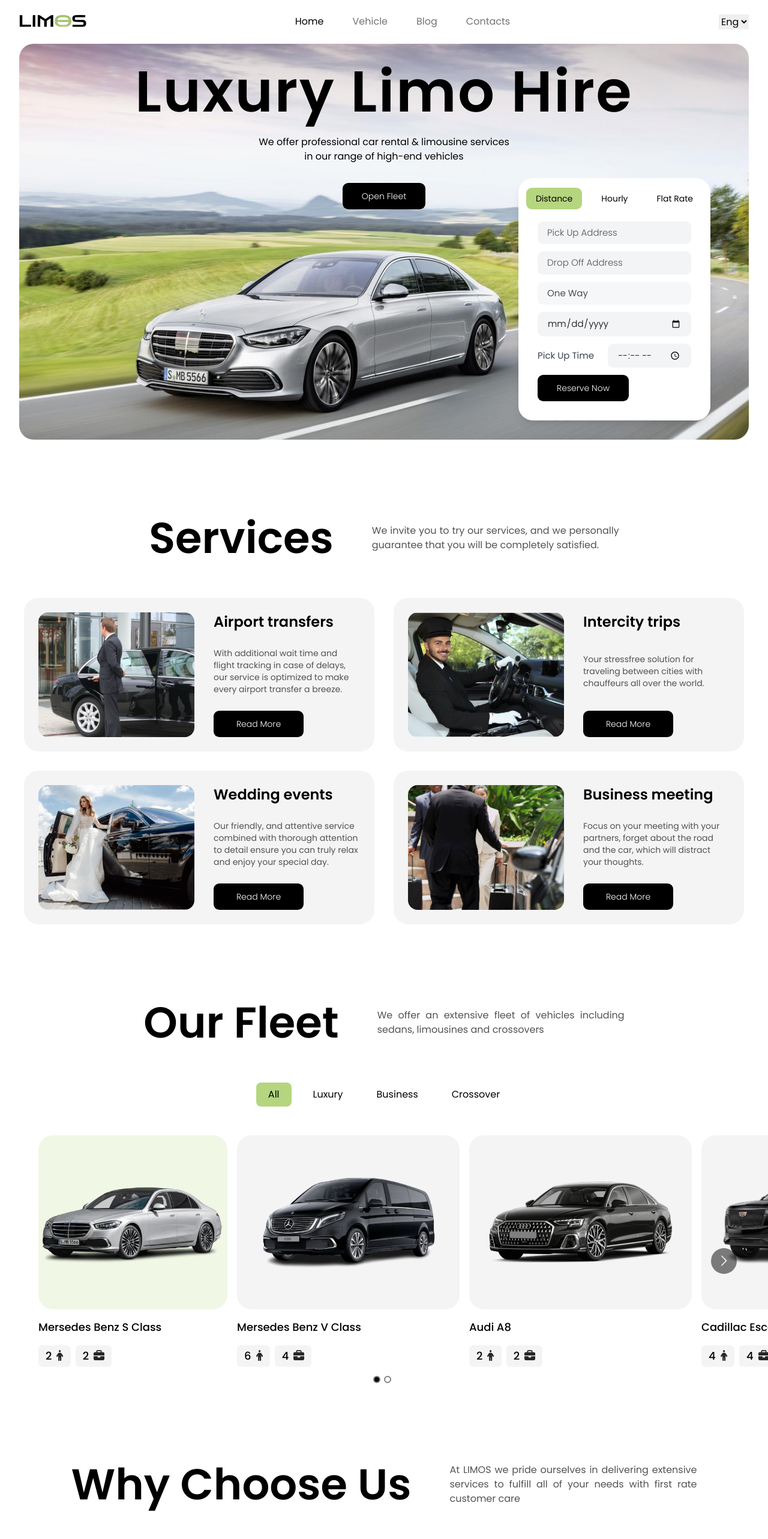
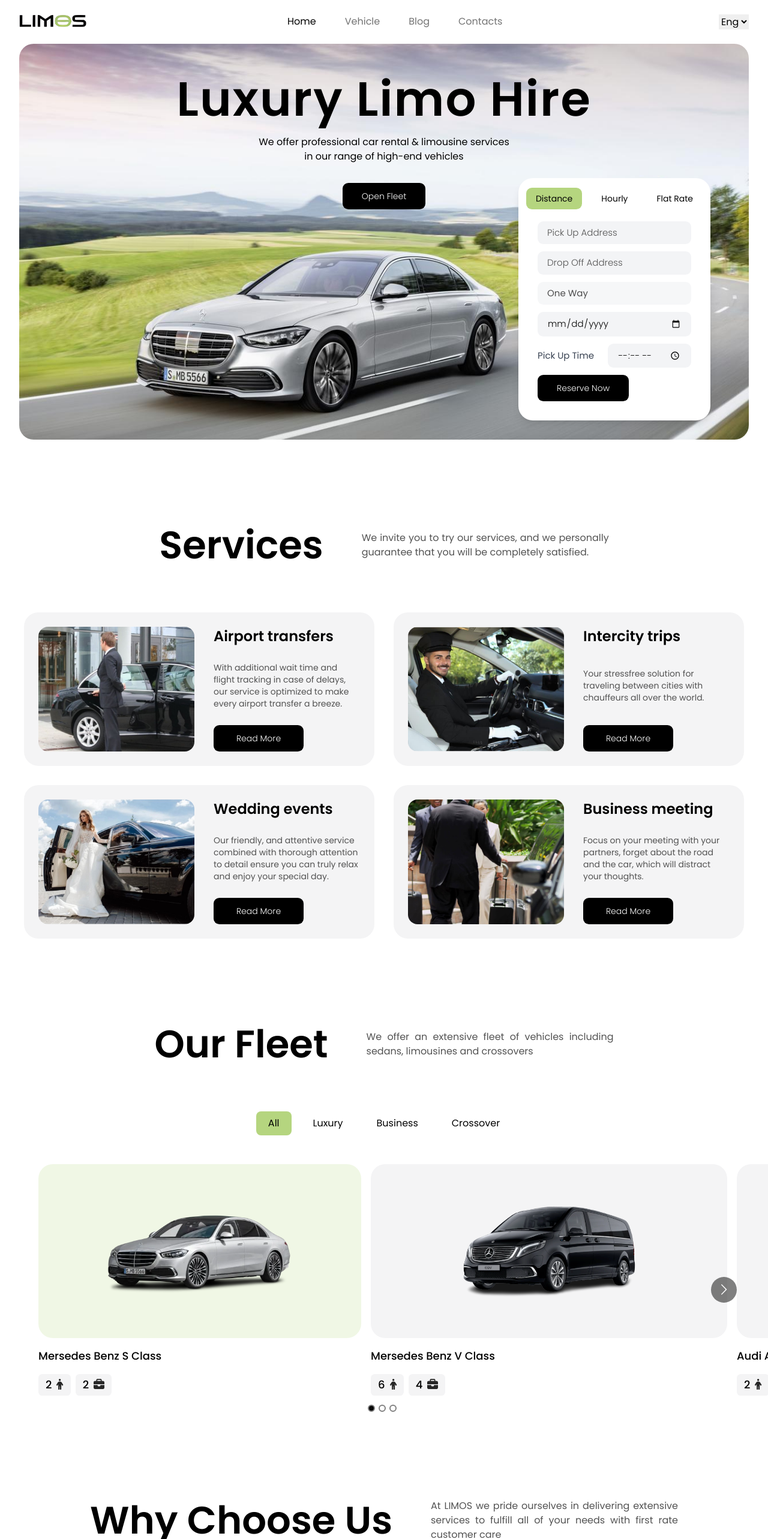
Before and after one commit to Asfer-dev/limos-rental-site, a React (Vite) app: page / in a window 1280 px wide. Shown: the top 2566 px of the page at 60% size. Built offline with nearby package versions, Linux system fonts and the light colour scheme.

Commit message:
made the mobile nav, fixed the heading font sizes, made the design responsive on all screens

```diff
--- a/src/components/BannerSection/BannerSection.jsx
+++ b/src/components/BannerSection/BannerSection.jsx
@@ -6,7 +6,7 @@
       <h1 className="text-5xl md:text-8xl font-semibold pt-8 tracking-wide">
         Luxury Limo Hire
       </h1>
-      <p className="md:w-[42ch] mx-auto mt-6 mb-8">
+      <p className="md:w-[42ch] mx-auto mb-8">
         We offer professional car rental & limousine services in our range of
         high-end vehicles
       </p>
--- a/src/components/FeaturedSection/FeaturedSection.jsx
+++ b/src/components/FeaturedSection/FeaturedSection.jsx
@@ -23,8 +23,8 @@
         renting a limousine
       </p>
       <div className="p-12 bg-zinc-200 rounded-[1.5rem] relative">
-        <h2 className="text-5xl mb-8 mt-24 md:mt-0">Cadillac Escalade</h2>
-        <ul className="feature-list text-sm text-neutral-600 grid gap-1 grid-cols-2 md:w-5/12 mb-8">
+        <h2 className="text-5xl mb-8 mt-24 sm:mt-0">Cadillac Escalade</h2>
+        <ul className="feature-list text-sm text-neutral-600 grid gap-1 md:grid-cols-2 md:w-6/12 mb-8">
           <FeatureItem text="For upto 8 passengers" />
           <FeatureItem text="Tinted Windows" />
           <FeatureItem text="Incredible Sound System" />
@@ -36,7 +36,7 @@
         </ul>
         <Button>Reserve Now</Button>
         <img
-          className="w-[620px] absolute -top-12 right-0"
+          className="w-[450px] md:w-[620px] absolute -top-12 sm:top-24 md:-top-12 right-0"
           src={featuredCarImg}
           alt="featured-vehicle"
         />
--- a/src/components/FeaturesSection/FeaturesSection.jsx
+++ b/src/components/FeaturesSection/FeaturesSection.jsx
@@ -10,7 +10,7 @@
         text="At LIMOS we pride ourselves in delivering extensive services to fulfill all of your
          needs with first rate customer care"
       />
-      <div className="features flex flex-col md:flex-row md:space-x-32 space-y-8 md:space-y-0">
+      <div className="features grid sm:grid-cols-2 md:grid-cols-4 gap-8">
         {features.map((feature) => (
           <FeatureCard {...feature} key={feature.id} />
         ))}
--- a/src/components/FleetSection/CarSlider.jsx
+++ b/src/components/FleetSection/CarSlider.jsx
@@ -11,17 +11,17 @@
       partialVisibilityGutter: 40,
     },
     desktop: {
-      breakpoint: { max: 3000, min: 768 },
+      breakpoint: { max: 3000, min: 800 },
       items: 3,
       partialVisibilityGutter: 40,
     },
     tablet: {
-      breakpoint: { max: 768, min: 464 },
+      breakpoint: { max: 800, min: 480 },
       items: 2,
       partialVisibilityGutter: 30,
     },
     mobile: {
-      breakpoint: { max: 464, min: 0 },
+      breakpoint: { max: 480, min: 0 },
       items: 1,
       partialVisibilityGutter: 30,
     },
--- a/src/components/Header/Header.jsx
+++ b/src/components/Header/Header.jsx
@@ -1,9 +1,33 @@
 import logo from "../../assets/logo-default.png";
+import { FontAwesomeIcon } from "@fortawesome/react-fontawesome";
+import { faBars, faXmark } from "@fortawesome/free-solid-svg-icons";
+import { useEffect, useState } from "react";
 const Header = () => {
+  const [navHidden, setNavHidden] = useState(true);
+
+  const [screenSize, setScreenSize] = useState(window.innerWidth);
+
+  useEffect(() => {
+    window.addEventListener("resize", () => setScreenSize(window.innerWidth));
+  }, []);
+
+  useEffect(() => {
+    if (screenSize >= 800) setNavHidden(false);
+    else setNavHidden(true);
+  }, [screenSize]);
+
   return (
     <header className="container-big py-6 flex justify-between">
-      <img className="w-28 h-full" src={logo} alt="" />
-      <nav className="absolute rounded-[1rem] top-12 left-4 right-4 py-8 text-center md:py-0 bg-white md:bg-transparent md:static">
+      <a href="#">
+        <img className="w-28" src={logo} alt="LIMO-logo" />
+      </a>
+      <nav
+        className={
+          !navHidden
+            ? "absolute z-10 rounded-[1rem] top-20 left-4 right-4 sm:w-96 sm:right-4 sm:left-auto py-8 text-center md:py-0 bg-white md:bg-transparent md:static"
+            : "absolute z-10 rounded-[1rem] top-20 left-4 right-4 sm:w-96 sm:right-4 sm:left-auto py-8 text-center md:py-0 bg-white md:bg-transparent md:static hidden"
+        }
+      >
         <ul className="md:flex md:space-x-12">
           <li className="">
             <a className="nav-link active" href="#">
@@ -27,9 +51,20 @@
           </li>
         </ul>
       </nav>
-      <select name="" id="">
-        <option value="english">Eng</option>
-      </select>
+      {screenSize >= 800 && (
+        <select name="">
+          <option value="english">Eng</option>
+        </select>
+      )}
+      {screenSize < 800 && (
+        <button onClick={() => setNavHidden(!navHidden)} className="text-lg">
+          {navHidden ? (
+            <FontAwesomeIcon icon={faBars} style={{ color: "#000000" }} />
+          ) : (
+            <FontAwesomeIcon icon={faXmark} style={{ color: "#000000" }} />
+          )}
+        </button>
+      )}
     </header>
   );
 };
--- a/src/components/ServicesSection/ServicesSection.jsx
+++ b/src/components/ServicesSection/ServicesSection.jsx
@@ -4,13 +4,13 @@
 
 const ServicesSection = () => {
   return (
-    <div className="container-default mt-32">
+    <div className="container-default mt-32" id="services">
       <SectionHeading
         title="Services"
         text="We invite you to try our services, and we personally guarantee that
           you will be completely satisfied."
       />
-      <div className="services grid gap-8 md:grid-cols-2 justify-center">
+      <div className="services grid gap-8 lg:grid-cols-2 justify-center">
         {services.map((service) => (
           <ServiceCard {...service} key={service.id} />
         ))}
--- a/tailwind.config.js
+++ b/tailwind.config.js
@@ -5,9 +5,19 @@
     fontFamily: {
       primary: ["Poppins", "sans-serif"],
     },
+    screens: {
+      sm: "30em",
+      md: "50em",
+      lg: "70em",
+    },
     extend: {
       colors: {
         accent: "#b5d57f",
+      },
+      fontSize: {
+        "5xl": "3rem",
+        "7xl": "4rem",
+        "8xl": "5rem",
       },
     },
   },
```
